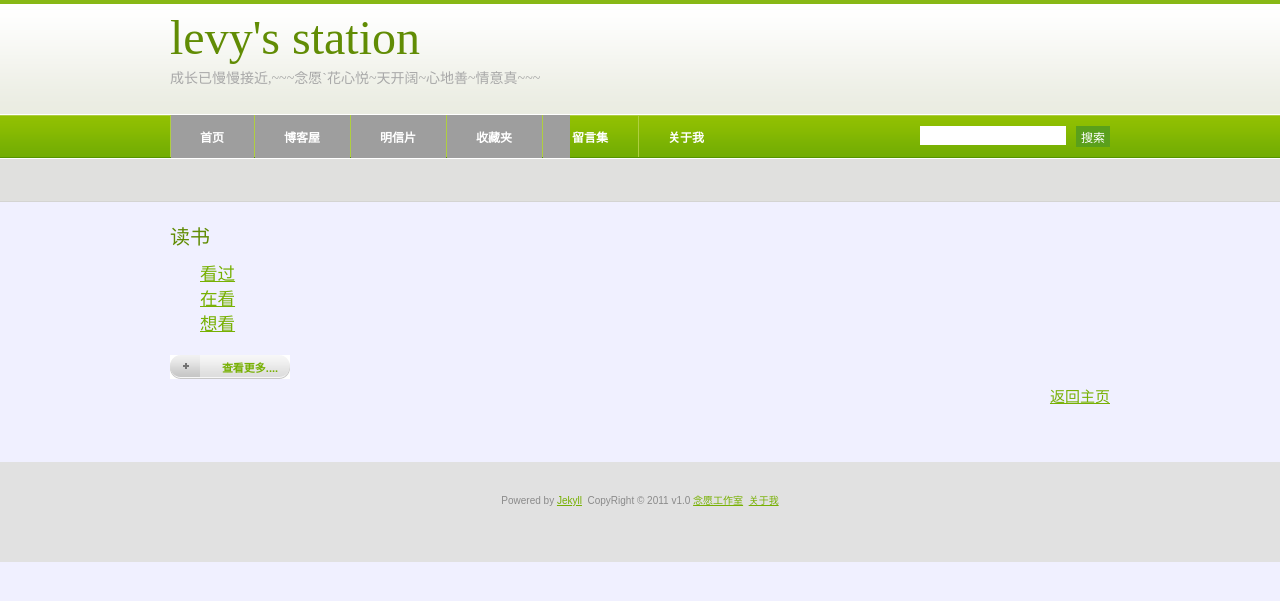
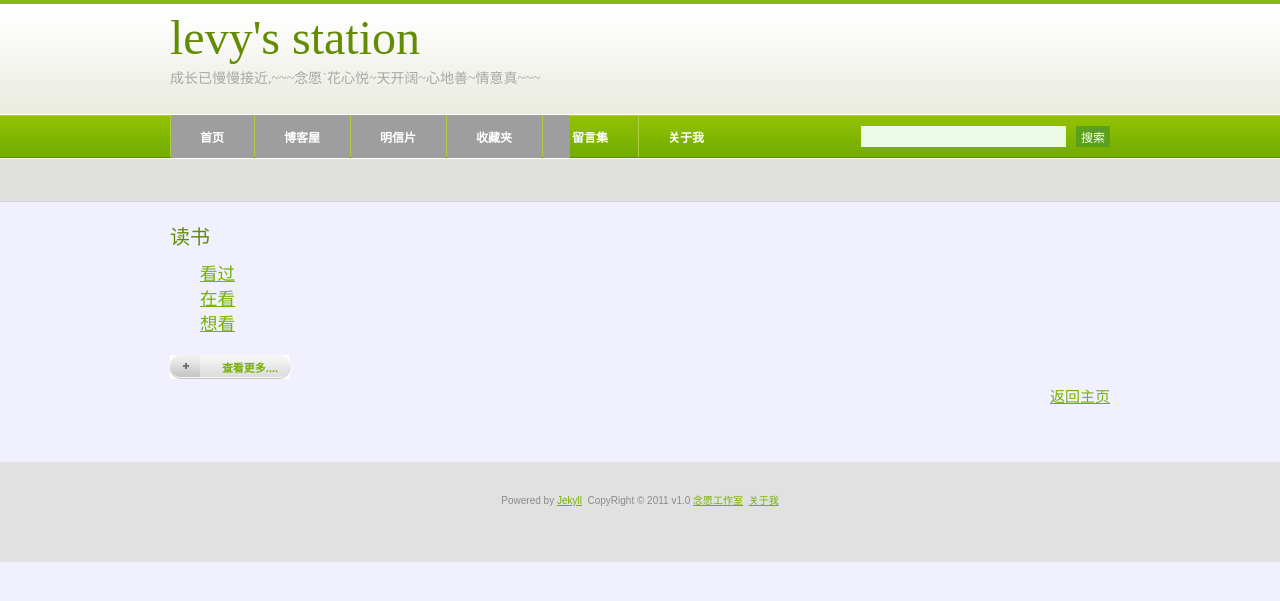
Before and after one commit to cailiwei/yuan, a Jekyll site: the page built from books/index.html, in a window 1280 px wide. Shown: the top 601 px of the page. Built offline with Jekyll 4.4.1, drawn with Linux system fonts in a browser that asks for light colours; comment, search, counter and statistics services are not loaded.

Commit message:
Fix an error

```diff
--- a/_layouts/page.html
+++ b/_layouts/page.html
@@ -44,7 +44,7 @@
 					<fieldset>
 						<input type="hidden" name="cx" value="006841049082201444164:nmgo8yuo6tk">
 						<input type="hidden" name="ie" value="UTF-8">
-						<input type="text" name="q" class="googlesb fl" size="15">
+						<input type="text" name="q" id="search-text" size="15">
 						<input type="submit" id="search-submit" value="搜索">
 					</fieldset>
 				</form>
```
